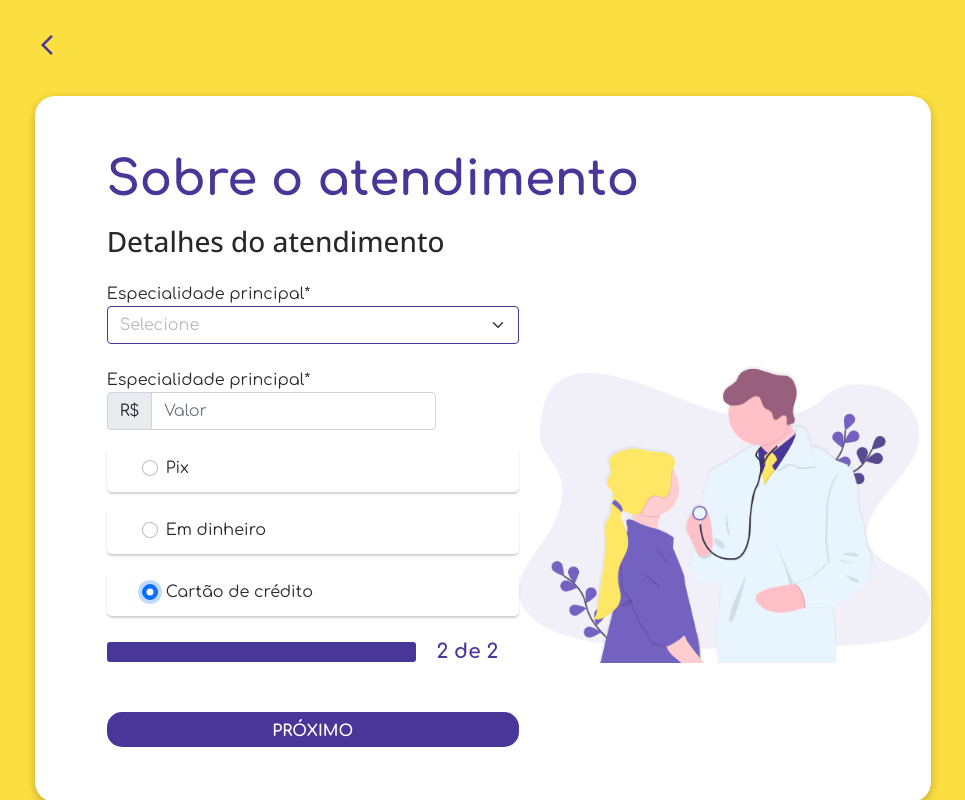
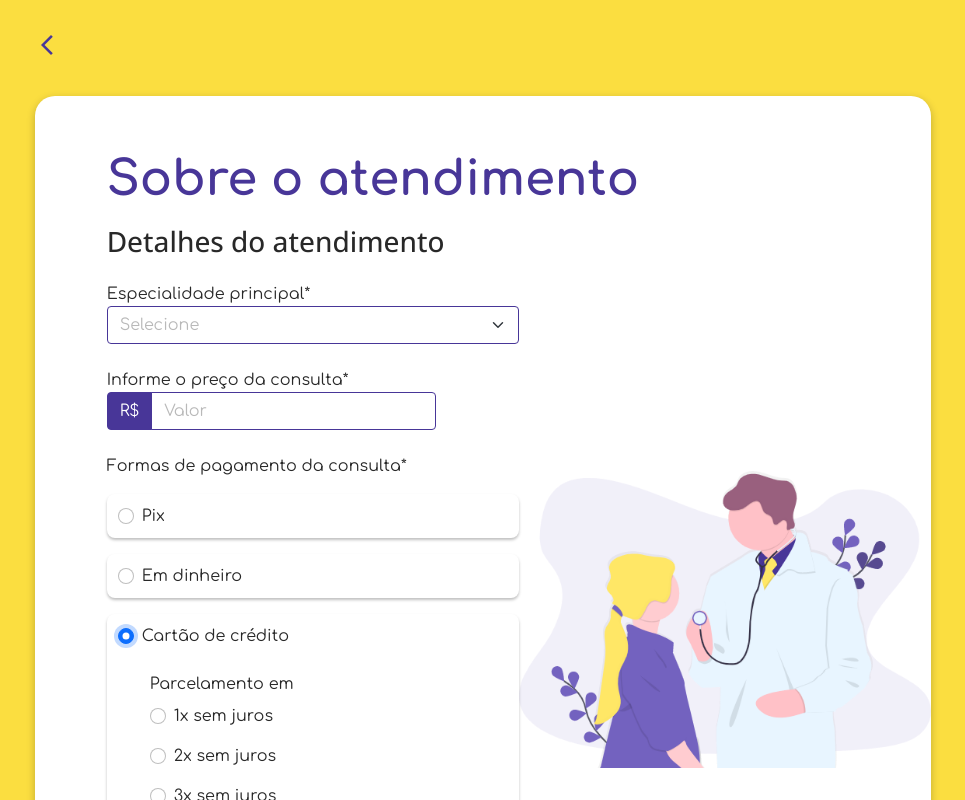
Before and after one commit to gpereira305/cadastro-profissionais, a Vue app: page /atendimento in a window 1280 px wide. Both pictures are taken after a click on the radio button "Cartão de crédito". Shown: the top 800 px of the page, without its empty margins (157-1122 px from the left). Built offline with nearby package versions, Linux system fonts and the light colour scheme.

Commit message:
fetch data init

```diff
--- a/src/App.vue
+++ b/src/App.vue
@@ -135,6 +135,10 @@ main {
   font-size: 1rem;
 }
 
+.consulta__border:focus {
+  border: 2px solid var(--primary0);
+}
+
 @media (max-width: 1540px) {
   .revisao__image img {
     width: 100%;
--- a/src/components/ConsultaProgressBar.vue
+++ b/src/components/ConsultaProgressBar.vue
@@ -12,7 +12,7 @@ export default {
   name: "ConsultaProgressBar",
   props: {
     backgroundBar: String,
-    barLength: Number,
+    barLength: String,
     barBorder: String,
     barSteps: Number,
   },
--- a/src/views/ConsultaAtendimento.vue
+++ b/src/views/ConsultaAtendimento.vue
@@ -13,6 +13,7 @@
             class="form-select consulta__border"
             aria-label="Default select example"
             id="inputRole"
+            v-model="paymentSelection"
           >
             <option selected class="selected">Selecione</option>
             <option value="1">One</option>
@@ -21,78 +22,84 @@
           </select>
         </div>
 
-        <div class="col mt-4">
-          <label for="inputRole">Especialidade principal*</label>
+        <div class="col mt-4 ">
+          <label for="inputRole">Informe o preço da consulta*</label>
           <div class="input-group mb-3">
-            <span class="input-group-text" id="basic-addon1">R$</span>
+            <span class="input-group-text consulta__price--bg" id="basic-addon1">R$</span>
             <input
               type="text"
-              class="form-control consulta__input"
+              class="form-control consulta__input consulta__border"
               placeholder="Valor"
               aria-label="valor"
               aria-describedby="basic-addon1"
+              v-model="paymentValue"
             />
           </div>
         </div>
 
-        <div
-          style="
-            border-radius: 5px;
-            padding: 10px 35px;
-            box-shadow: rgb(0 0 0 / 18%) 0px 2px 2px;
-            margin-bottom: 1rem;
-          "
-        >
-          <div class="form-check">
+        <div class="col mt-4">
+          <label for="inputRole">Formas de pagamento da consulta*</label>
+          <div class="consulta__radios form-check mt-3">
             <input
               class="form-check-input"
               type="radio"
               name="flexRadioDefault"
               id="flexRadioDefault1"
-              checked
+              v-model="paymentForms"
+              value="pix"
+              @click="removeChecked()"
             />
-            <label class="form-check-label" for="flexRadioDefault1">Pix</label>
+            <label class="form-check-label" for="flexRadioDefault1">
+              Pix
+            </label>
           </div>
-        </div>
 
-        <div
-          style="
-            border-radius: 5px;
-            padding: 10px 35px;
-            box-shadow: rgb(0 0 0 / 18%) 0px 2px 2px;
-            margin-bottom: 1rem;
-          "
-        >
-          <div class="form-check">
+          <div class="consulta__radios form-check mt-2">
             <input
               class="form-check-input"
               type="radio"
               name="flexRadioDefault"
               id="flexRadioDefault2"
+              v-model="paymentForms"
+              value="money"
+              @click="removeChecked()"
             />
             <label class="form-check-label" for="flexRadioDefault2">
               Em dinheiro
             </label>
           </div>
-        </div>
 
-        <div
-          style="
-            border-radius: 5px;
-            padding: 10px 35px;
-            box-shadow: rgb(0 0 0 / 18%) 0px 2px 2px;
-          "
-        >
-          <div class="form-check">
+          <div class="consulta__radios form-check mt-2">
             <input
               class="form-check-input"
               type="radio"
               name="flexRadioDefault"
               id="flexRadioDefault3"
+              @click="toggleChecked()"
+              v-model="paymentForms"
+              value="creditCard"
             />
             <label class="form-check-label" for="flexRadioDefault3">
               Cartão de crédito
             </label>
+            <div
+              class="consulta__radios--toggle mt-4"
+              :class="{ activeRadios: isActive }"
+            >
+              <label class="form-check-label ms-2"> Parcelamento em </label>
+              <div class="form-check m-2" v-for="item in paymentPeriod" :key="item.id">
+                <input
+                  class="form-check-input"
+                  type="radio"
+                  :value="item.id"
+                  v-model="payTimes"
+                  name="flexRadioDefault"
+                />
+                <label class="form-check-label">
+                  {{ item.text }}
+                </label>
+              </div>
+            </div>
           </div>
         </div>
       </form>
@@ -151,11 +158,32 @@ export default {
       barBorder: "3px",
       barSteps: 2,
       patientImage: require("@/assets/images/patient.png"),
+      isActive: false,
+
+       paymentSelection: 'Selecione',
+       paymentValue: null,
+      paymentForms: [],
+      payTimes: null,
+
+      paymentPeriod: [
+        { text: "1x sem juros", id: 1 },
+        { text: "2x sem juros", id: 2 },
+        { text: "3x sem juros", id: 3 },
+      ],
     };
   },
   methods: {
     revisao() {
       this.$router.push("/revisão-cadastro");
+      const paymentData = [this.paymentSelection, this.paymentValue, this.paymentForms, this.payTimes];
+      console.log(paymentData);
+    },
+    toggleChecked() {
+      this.isActive = !this.isActive;
+    },
+    removeChecked() {
+      this.isActive = false;
+      this.payTimes = null;
     },
   },
 };
@@ -164,4 +192,30 @@ export default {
 .consulta__input {
   max-width: 285px;
 }
+
+.consulta__radios {
+  border-radius: 8px;
+  padding: 10px 35px;
+  margin-bottom: 1rem;
+  box-shadow: 0px 2px 3px 0px rgb(0 0 0 / 25%);
+}
+
+.consulta__radios input {
+  cursor: pointer;
+}
+
+.consulta__radios--toggle {
+  display: none;
+}
+
+.consulta__price--bg {
+  background-color: var(--primary0);
+  color: var(--secondary0);
+  border: 1px solid var(--primary0)
+}
+
+.activeRadios {
+  display: flex;
+  flex-direction: column;
+}
 </style>
--- a/src/views/ConsultaProfissional.vue
+++ b/src/views/ConsultaProfissional.vue
@@ -8,64 +8,62 @@
     <div class="revisao__text">
       <form>
         <div class="col mt-3">
-          <label for="inputName" class="col-form-label">Nome Completo*</label>
+          <label class="col-form-label">Nome Completo*</label>
           <input
-            id="inputName"
             type="text"
             class="form-control consulta__border"
             placeholder="Digite o nome completo"
             aria-label="Nome completo"
+            v-model="name"
           />
         </div>
         <div class="col mt-3">
-          <label for="inputCpf" class="col-form-label">CPF*</label>
+          <label class="col-form-label">CPF*</label>
           <input
-            id="inputCpf"
             type="text"
             class="form-control consulta__border consulta__input"
             placeholder="Digite um CPF"
             aria-label="Número de CPF"
+            v-model="cpf"
           />
         </div>
         <div class="col mt-3">
-          <label for="inputPhone" class="col-form-label"
-            >Número de celular*</label
-          >
+          <label class="col-form-label">Número de celular*</label>
           <input
-            id="inputPhone"
             type="text"
             class="form-control consulta__border consulta__input"
             placeholder="(00)0 0000-0000"
             aria-label="Número de celular"
+            v-model="phone"
           />
         </div>
 
         <div class="row mt-5 consulta__select">
           <div class="col">
-            <label for="inputState">Estado*</label>
+            <label>Estado*</label>
             <select
               class="form-select consulta__border"
-              aria-label="Default select example"
-              id="inputState"
+              aria-label="Selecionado padrão"
+              v-model="state"
+
             >
-              <option selected class="selected">Selecione</option>
-              <option value="1">One</option>
-              <option value="2">Two</option>
-              <option value="3">Three</option>
+               <option v-for="state in allStates" :key="state.id" :value="state"   @change="getCity(state.id)">
+                 {{state.nome}}
+               </option>
             </select>
+            <span>{{state.id}}</span>
           </div>
 
           <div class="col">
-            <label for="inputCity">Cidade*</label>
+            <label>Cidade*</label>
             <select
               class="form-select consulta__border"
-              aria-label="Default select example"
-              id="inputCity"
+              aria-label="Selecionado padrão"
+              v-model="city"
             >
-              <option selected>Selecione</option>
-              <option value="1">One</option>
-              <option value="2">Two</option>
-              <option value="3">Three</option>
+              <option v-for="city in allCities" :key="city.id" :value="city">
+                 {{city.nome}}
+               </option>
             </select>
           </div>
         </div>
@@ -121,12 +119,49 @@ export default {
       barBorder: "3px 0 0 3px",
       barSteps: 1,
       doctorsImage: require("@/assets/images/doctors.png"),
+
+      allStates: [],
+      allCities: [],
+
+      name: "",
+      cpf: "",
+      phone: "",
+      state: "Selecione",
+      city: "Selecione",
     };
   },
   methods: {
     atendimento() {
       this.$router.push("/atendimento");
+      const userData = [
+        this.name ,
+        this.cpf,
+        this.phone,
+        this.state,
+        this.city,
+      ]
+      console.log(userData, '===>');
     },
+    getCity() {
+    const apiCities = `https://api-teste-front-end-fc.herokuapp.com/cidades?estadoId=${this.state.id}`;
+    console.log(this.state.id, 'ID')
+     fetch(apiCities)
+     .then(res => res.json())
+     .then(data => console.log(this.allCities = data))
+     .catch(err => console.log(err.message))
+
+    }
+  },
+  mounted(){
+    const apiStates =  `https://api-teste-front-end-fc.herokuapp.com/estados`;
+
+
+     fetch(apiStates)
+     .then(res => res.json())
+     .then(data => console.log(this.allStates = data))
+     .catch(err => console.log(err.message))
+
+
   },
 };
 </script>
--- a/src/views/ConsultaRevisao.vue
+++ b/src/views/ConsultaRevisao.vue
@@ -75,7 +75,7 @@ export default {
       cityAndState: "Rio Grande do Sul - Pelotas",
       role: "Cardiologia",
       totalPrice: "200,00",
-      paymentMethod: "Catão de crédito - Parcelamento em 2x sem juros",
+      paymentMethod: "Cartão de crédito - Parcelamento em 2x sem juros",
 
       nurseImage: require("../assets/images/nurse.png"),
     };
```
